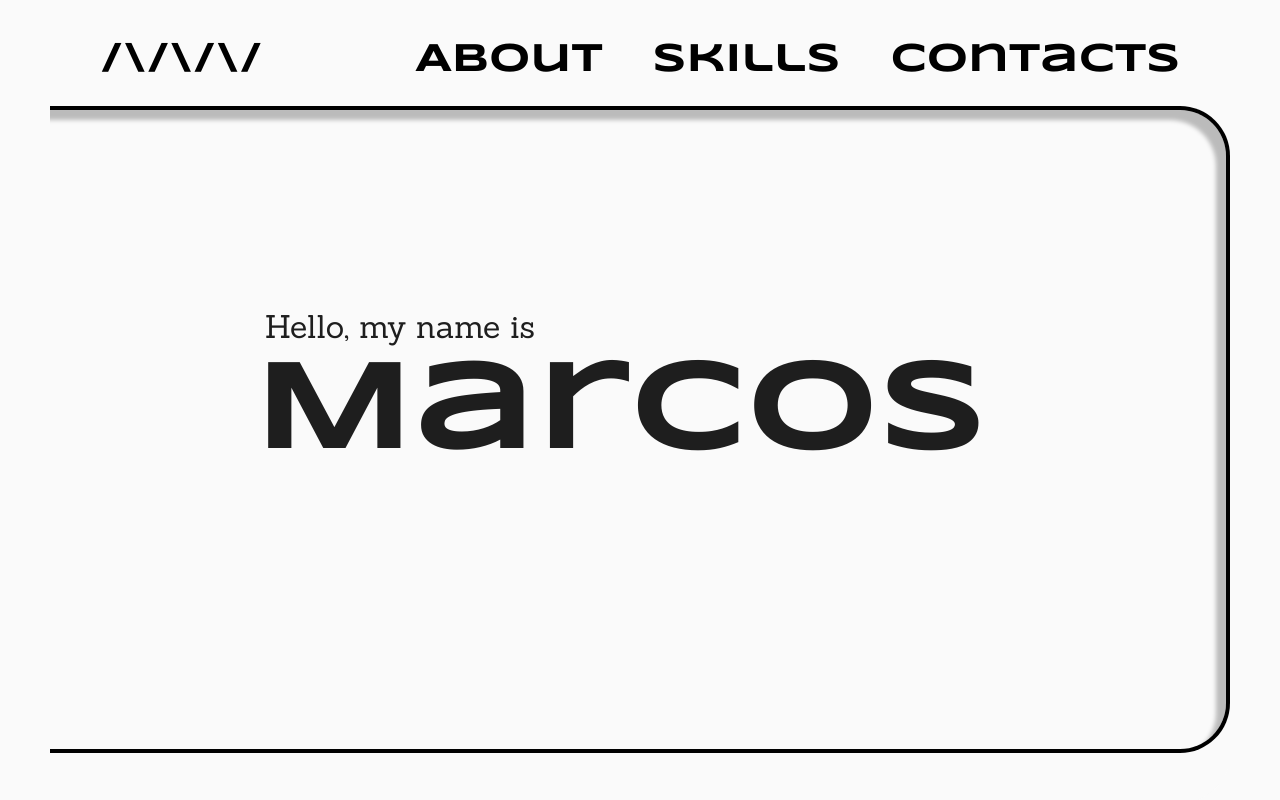
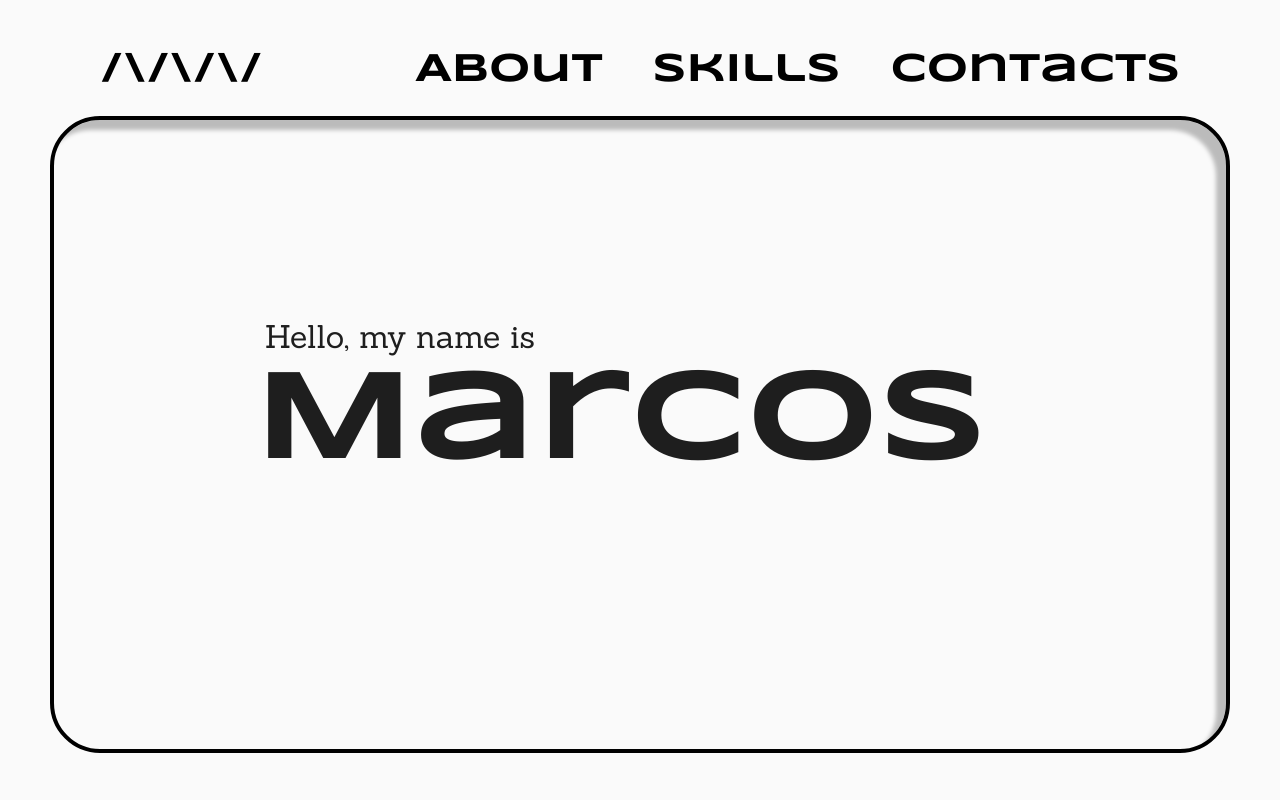
Before and after one commit to omarcosvbn/portfolio, a Next.js app: page / in a window 1280 px wide. Shown: the top 800 px of the page. Built offline with nearby package versions, Linux system fonts and the light colour scheme.

Commit message:
Fix x overflow

```diff
--- a/src/app/page.tsx
+++ b/src/app/page.tsx
@@ -12,11 +12,12 @@ export default function Home() {
           <h1 className={style.thirds__first__hi}>Hello, my name is</h1>
           <TypeAnimation
             className={style.thirds__first__name}
-            sequence={["Marcos"]}
+            sequence={["Matcos", 200, "Marcos"]}
             speed={{
               type: "keyStrokeDelayInMs",
-              value: 150,
+              value: 250,
             }}
+            preRenderFirstString={true}
           />
         </div>
 
--- a/src/components/Overlay/Overlay.module.scss
+++ b/src/components/Overlay/Overlay.module.scss
@@ -8,11 +8,9 @@
 
   display: flex;
   justify-content: space-between;
-  padding: 40px 100px 25px 100px;
+  padding: 50px 100px 25px 100px;
 
   white-space: nowrap;
-
-  z-index: 1;
 
   &__pages {
     display: flex;
@@ -22,18 +20,20 @@
 
 .main {
   width: calc(100vw - 100px);
-  height: calc(100vh - 153px);
-  margin: 0 50px 40px 50px;
+  height: calc(100vh - 163px);
+  margin: 0 50px 50px 50px;
   box-sizing: border-box;
   border: solid;
-  border-width: 4px 4px 4px 0px;
-  border-radius: 0 50px 50px 0;
-  box-shadow: inset -10px 10px 4px rgba(0, 0, 0, 0.25), 0 50px 0 0 #fafafa,
-    0 -200px 0 0 #fafafa;
-  z-index: 1;
+  border-width: 4px 4px 4px 4px;
+  border-radius: 50px 50px 50px 50px;
+  box-shadow:
+    inset -10px 10px 4px rgba(0, 0, 0, 0.25), // Existing top left inset shadow
+    0 50px 0 0 #fafafa,
+    0 -157px 0 0 #fafafa;
 }
 
 .theme {
   position: sticky;
-  top: 0;
+  top: 0; // Keeps the theme at the top of the viewport
+  z-index: 10;
 }
--- a/src/components/Overlay/Overlay.tsx
+++ b/src/components/Overlay/Overlay.tsx
@@ -1,11 +1,11 @@
 import Link from "next/link";
 import style from "./Overlay.module.scss";
 
-export default function Theme({ children }: any) {
+export default function Theme() {
   return (
     <div className={style.theme}>
       <nav className={style.nav}>
-        <Link className={style.nav__pages} href="../about">
+        <Link className={style.nav__pages} href="../">
           /\/\/\/
         </Link>
         <div className={style.nav__pages}>
@@ -14,7 +14,7 @@ export default function Theme({ children }: any) {
           <Link href="../about">Contacts</Link>
         </div>
       </nav>
-      <div className={style.main}>{children}</div>
+      <div className={style.main} />
     </div>
   );
 }
--- a/src/styles/globals.css
+++ b/src/styles/globals.css
@@ -7,7 +7,8 @@
 html,
 body {
   max-width: 100vw;
-  overflow-x: hidden;
+  background-color: #fafafa;
+  /* overflow-x: hidden; */
 }
 
 /* Hide scrollbar for Chrome, Safari and Opera */
```
